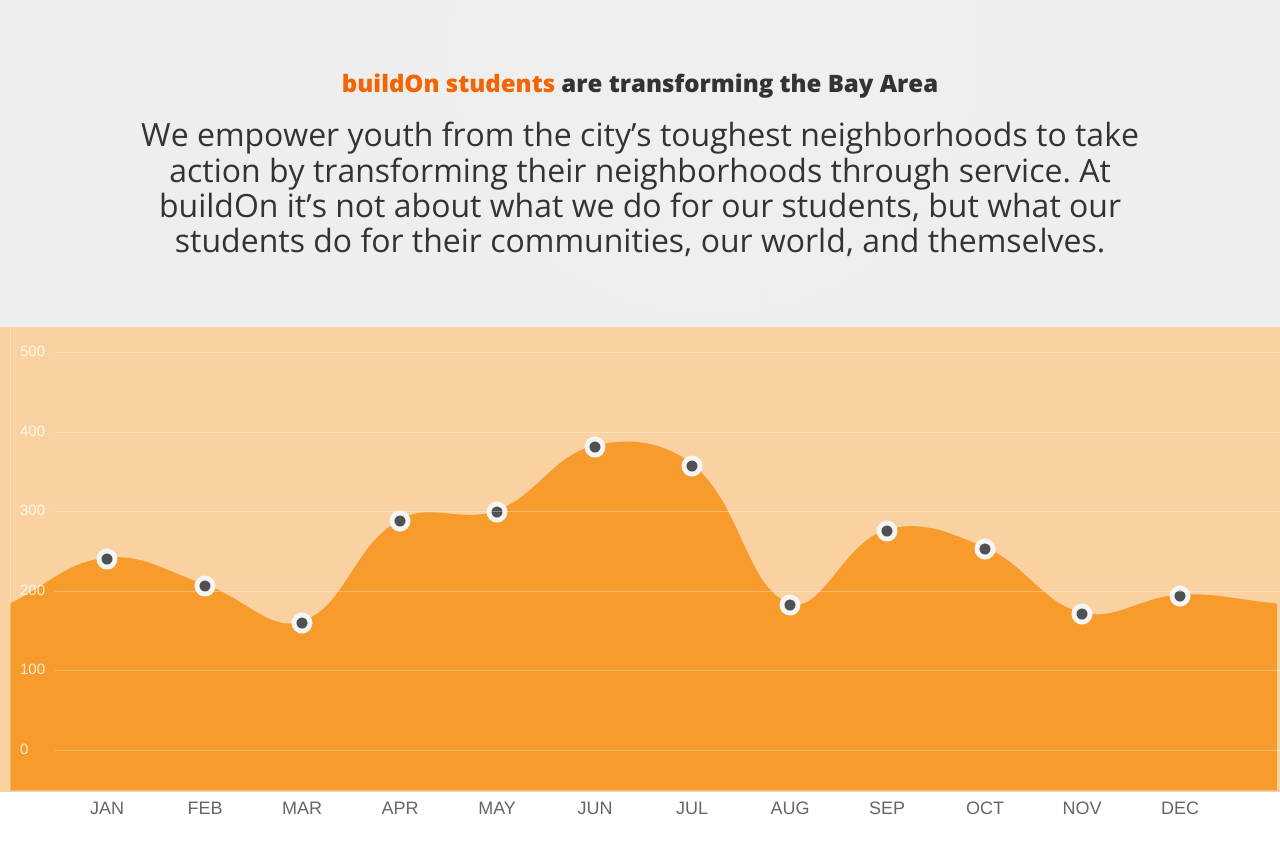
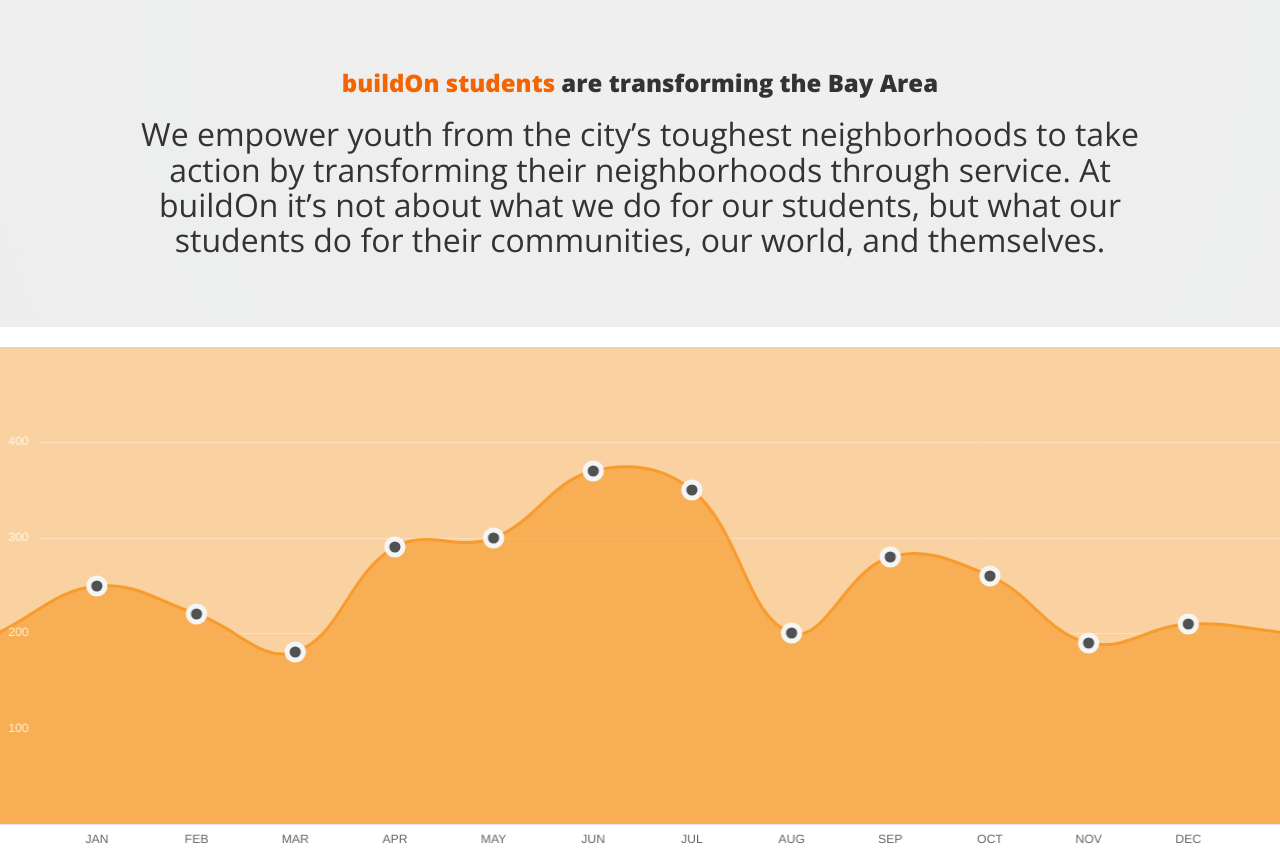
Before and after one commit to elzii/chartjs-custom, a website: page index.html in a window 1280 px wide. Shown: the top 855 px of the page. Drawn offline with nearby package versions, Linux system fonts and the light colour scheme.

Commit message:
chart update

```diff
--- a/css/style.styl
+++ b/css/style.styl
@@ -4,22 +4,25 @@
 
 
 #chartjs-container {
-  position: relative;
-  display:block;
+  // position: relative;
+  // display:block;
   // width:100%;
-  width:100%;
-  height:500px;
-  padding:0;
-  // overflow:hidden;
+  // height:500px;
+  // padding:0;
   // margin:20px auto;
 
+  overflow:hidden;
+
+  width:100%;
+  margin:20px auto;
+  position: relative;
 
   &:before {
-    content:'';
+    // content:'';
     position: absolute;
     top:0;left:0;
     width:100%;
-    background-color: rgba(250, 210, 162, 1.0);
+    // background-color: rgba(250, 210, 162, 1.0);
     // z-index:100;
 
     // Hack
@@ -30,15 +33,17 @@
 
 #chart { }
   canvas {
-    position:relative;
-    z-index:10;
-    border:none;
-    box-sizing:border-box;
-    display:block;
-    width: 100% !important;
-    // width: calc(100% + 22px) !important;
-    // margin-left:-12px;
+    // position:relative;
+    // z-index:10;
+    // border:none;
+    // box-sizing:border-box;
+    // display:block;
+    // width: 100% !important;
+    width: calc(100% + 22px) !important;
+    margin-left:-12px;
     // height:100%;
+
+    background-color: rgba(250, 210, 162, 1.0);
 
     -moz-user-select: none;
     -webkit-user-select: none;
--- a/js/main.js
+++ b/js/main.js
@@ -106,8 +106,6 @@
 var setTooltipCSS = function(tt, position, tt_el) {
 
   // console.log('position', position)
-  console.log('tt.x', tt.x)
-  console.log('', tt.x)
 
   tt_el.css({
     opacity: 1,
@@ -163,11 +161,11 @@
   datasets: [{
     label: "Students",
     data: [ 200, 250,220,180,290,300,370,350,200,280,260,190,210, 200 ],
-    backgroundColor: "rgba(247,155,45,1.0)",
+    backgroundColor: "rgba(247,155,45,0.65)",
     borderColor: "rgba(247,155,45,1.0)",
     borderCapStyle: 'butt',
-    // borderDash: [],
-    // borderDashOffset: 0.0,
+    borderDash: [],
+    borderDashOffset: 0.0,
     pointBorderColor: "rgba(245,245,245,1)",
     pointBackgroundColor: "rgba(80,81,81,1)",
     pointHoverBorderWidth: 5,
@@ -201,9 +199,7 @@
 
     data: lineChartData,
 
-
     options: {
-
       responsive: true,
       maintainAspectRatio: false,
 
@@ -223,66 +219,43 @@
       // Tooltips
       tooltips: {
         enabled: false,
-        custom: customTooltips
       },
-
-      animation: {
-        onComplete: function() {},
-      },
-
 
       // Scales
       scales: {
-
-        /**
-         * Scale - Y-AXIS
-         */
         yAxes: [{
           id: 'y-axis-0',
-          type: 'linear',
           display: false,
-
           gridLines: {
             display: false,
             lineWidth: 1,
-            color: "rgba(255,255,255,0.3)"
+            color: "rgba(255,255,255,0.85)"
           },
-
           ticks: {
             beginAtZero:true,
             mirror:true,
             fontColor: "rgba(255,255,255,0.8)",
-            fontSize: 15,
             suggestedMin: 0,
             suggestedMax: 500,
             stepSize: 100,
+            callback: function(value) {
+              if (value !== 0 && value !== 500)
+                return '' + value;
             },
+          },
+          afterBuildTicks: function(chart) {
 
+          }
         }],
-
-
-
-
-        /**
-         * Scale - Y-AXIS
-         */
         xAxes: [{
           id: 'x-axis-0',
-          type: 'category',
-
           gridLines: {
             display: false,
           },
+          ticks: {
+            beginAtZero: true
+          },
 
-          // beforeFit: function(scale) {
-          //   var defaultFontSize = Chart.helpers.getValueOrDefault( Chart.defaults.global.defaultFontSize);
-          // },
-
-
-          ticks: {
-            fontSize: 18,
-            fontStyle: "normal",
-          },
         }]
       },
     }
@@ -297,20 +270,10 @@
    * @param  {Number} easingDecimal)
    */
   Chart.pluginService.register({
-
   afterDraw: function (chart, easingDecimal) {
-
-      var yScale    = chart.scales['y-axis-0'],
-          xScale    = chart.scales['x-axis-0'],
-          helpers   = Chart.helpers,
-          chartArea = chart.chartArea;
-
-      // override left prop on chart area
-      // chartArea.left = 0;
-
-      yScale.paddingTop = 25;
-      yScale.paddingBottom = 40;
-      // yScale.paddingBottom = 0;
+    var yScale = chart.scales['y-axis-0'];
+    var helpers = Chart.helpers;
+    var chartArea = chart.chartArea;
 
     // draw labels - all we do is turn on display and call scale.draw
     yScale.options.display = true;
@@ -318,81 +281,38 @@
     yScale.options.display = false;
 
     // draw the grid lines - simplified version of library code
-      helpers.each( yScale.ticks, function (label, index) {
-
-        if (label === undefined || label === null) { return; }
+    yScale.ctx.save();
+    yScale.ctx.globalCompositeOperation = 'destination-over';
+    helpers.each(yScale.ticks, function (label, index) {
+      if (label === undefined || label === null) {
+        return;
+      }
 
       var yLineValue = this.getPixelForTick(index);
       yLineValue += helpers.aliasPixel(this.ctx.lineWidth);
 
       this.ctx.lineWidth = this.options.gridLines.lineWidth;
       this.ctx.strokeStyle = 'rgba(255, 255, 255, 0.3)';
-        // this.ctx.globalCompositeOperation = "destination-over"
 
       this.ctx.beginPath();
-        this.ctx.moveTo(chartArea.left + 45, yLineValue);
+      this.ctx.moveTo(chartArea.left + 40, yLineValue);
       this.ctx.lineTo(chartArea.right, yLineValue);
       this.ctx.stroke();
 
     }, yScale);
+    yScale.ctx.restore();
 
-      helpers.each( xScale, function (val, prop) {
-        if (prop === undefined || prop === null) { return; }
-      }, xScale)
-
-      // console.log('xScale', xScale)
-
+    yScale.ctx.save();
+    yScale.ctx.fillStyle = 'white';
+    yScale.ctx.globalCompositeOperation = 'destination-over';
+    yScale.ctx.fillRect(0, yScale.bottom, chartArea.right, chartArea.bottom);
+    yScale.ctx.restore();
   },
-  })
+});
 
 
   // console.log('window.lineChart', window.lineChart)
 
-  // Chart.types.Line.extend({
-  //     name: "LineAlt",
-  //     initialize: function(){
-  //       // add some extra width the the y axis labels
-  //       this.options.scaleLabel = "   " + this.options.scaleLabel;
-  //       Chart.types.Line.prototype.initialize.apply(this, arguments);
-  //     },
-  //     draw: function(){
-  //       Chart.types.Line.prototype.draw.apply(this, arguments);
-
-  //       ctx.save();
-  //       ctx.fillStyle = '#fcc';
-  //       // the fill should be under the text
-  //       ctx.globalCompositeOperation = "destination-over"
-
-  //       // draw background under x axis labels
-  //       Chart.helpers.each(this.scale.xLabels, function(label, index){
-  //         var xPos = this.calculateX(index) + Chart.helpers.aliasPixel(this.lineWidth),
-  //           isRotated = (this.xLabelRotation > 0);
-
-  //         ctx.save();
-  //         ctx.translate(xPos, (isRotated) ? this.endPoint + 12 : this.endPoint + 8);
-  //         ctx.rotate(Chart.helpers.radians(this.xLabelRotation) * -1);
-  //         var width = ctx.measureText(label).width;
-  //         // add a 4px padding on each side
-  //         // the height is set to 1.5 times the font size since there is no method to measure height easily
-  //         ctx.fillRect(-width / 2 - 4, 0, width + 8, this.fontSize * 1.5);
-  //         ctx.restore();
-  //       }, this.scale)
-
-  //       // draw background under y axis labels
-  //       var yLabelGap = (this.scale.endPoint - this.scale.startPoint) / this.scale.steps,
-  //           xStart = Math.round(this.scale.xScalePaddingLeft);
-  //       Chart.helpers.each(this.scale.yLabels,function(labelString, index){
-  //                   var yLabelCenter = this.endPoint - (yLabelGap * index);
-  //         var width = ctx.measureText(labelString).width;
-  //         // add some padding on the side - we don't need to increase the width because we use the width added by the extra space
-  //         ctx.fillRect(xStart - width - 4, yLabelCenter - this.fontSize * 1.5 / 2, width, this.fontSize * 1.5);
-  //       }, this.scale);
-
-  //       ctx.restore();
-  //     }
-  // });
-
-
   console.log('Chart.helpers', Chart.helpers)
 
 };
```
Also changed, not shown: css/style.css. Lines whose indentation alone changed are shown as unchanged.
